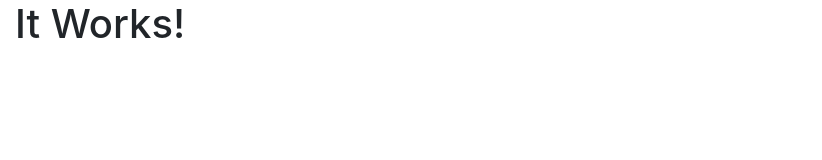
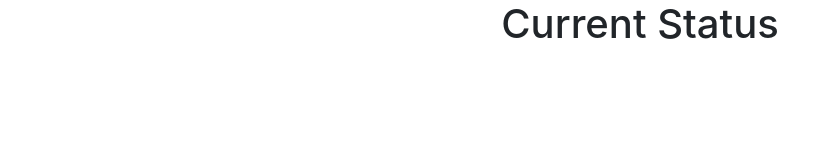
Before and after one commit to HackerSir/hackersir-web-2015, a plain HTML site: page index.html in a window 1280 px wide. Shown: the whole page, without its empty margins (0-822 px from the left). Drawn offline with nearby package versions, Linux system fonts and the light colour scheme.

Commit message:
Add Header

```diff
--- a/index.html
+++ b/index.html
@@ -30,7 +30,7 @@
     </head>
     <body>
         <div class="container-fluid">
-            <h1>It Works!</h1>
+            <h1 class="text-center">Current Status</h1>
         </div>
         <script src="https://code.jquery.com/jquery-2.2.0.min.js"></script>
         <script src="https://maxcdn.bootstrapcdn.com/bootstrap/3.3.6/js/bootstrap.min.js"></script>
```
